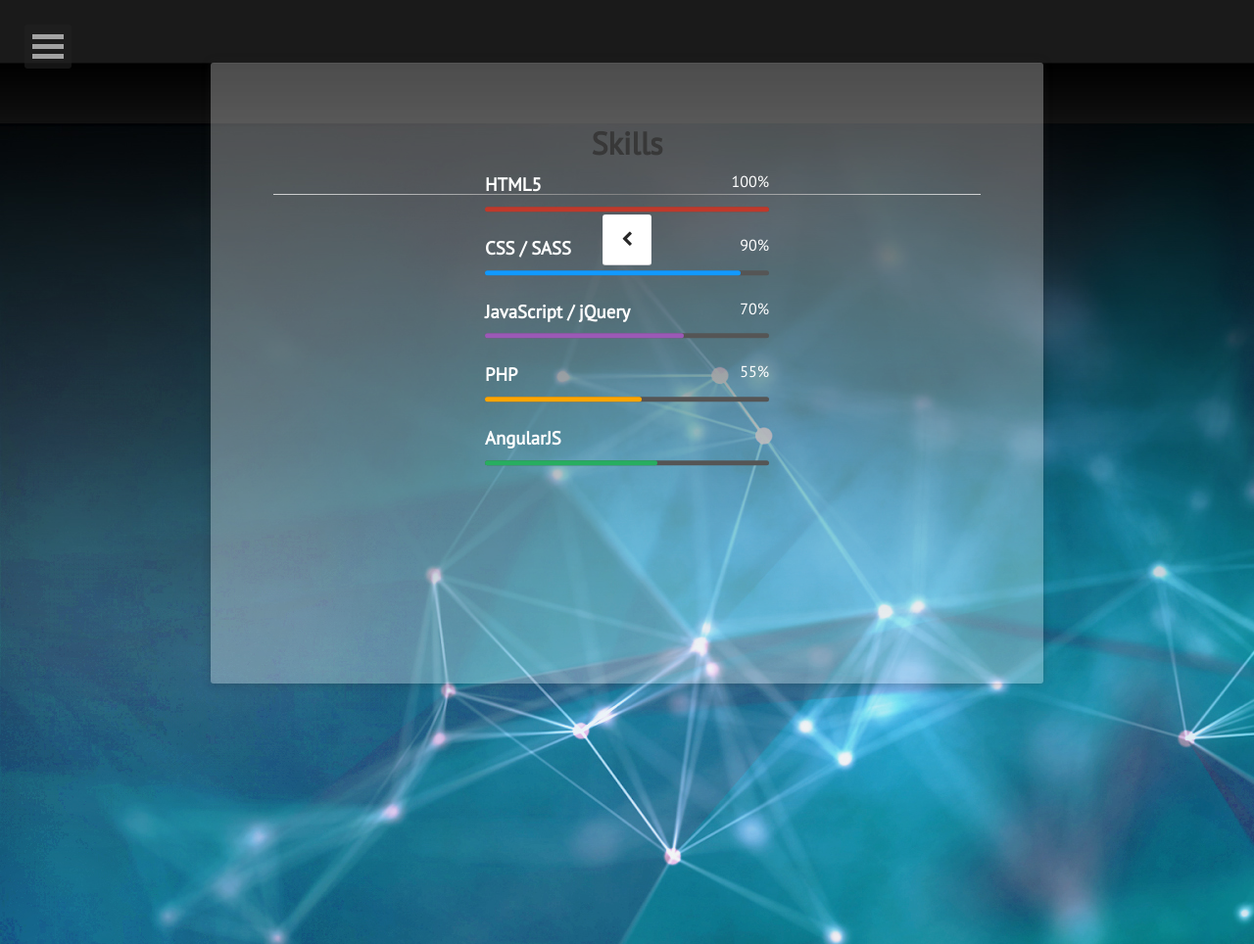
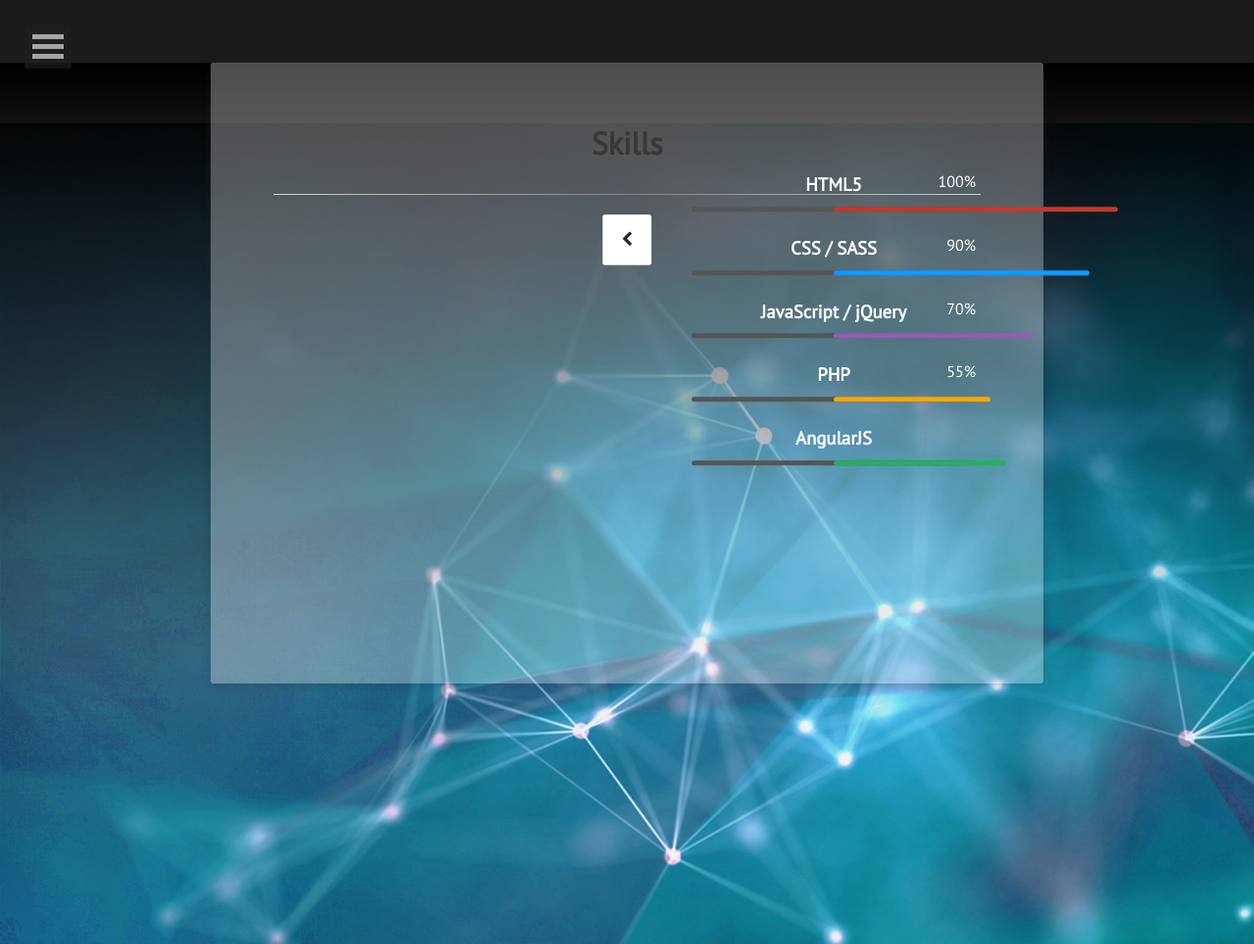
Before and after one commit to nalinraut/nalinraut.github.io, a Jekyll site: the page built from skills/index.md, in a window 1280 px wide. Shown: the whole page at 98% size. Built offline with Jekyll 4.4.1, drawn with Linux system fonts in a browser that asks for light colours.

```diff
--- a/skills/index.md
+++ b/skills/index.md
@@ -5,6 +5,9 @@
 date: 2016-03-21
 comments: false
 ---
+<html>
+<body>
+<center>
 
 <ul class="skills-bar-container">
 
@@ -58,12 +61,6 @@
   </li>
 
 </ul>
-
-<html>
-<body>
-<center>
-
-
 
 </center>
 </body>
```
